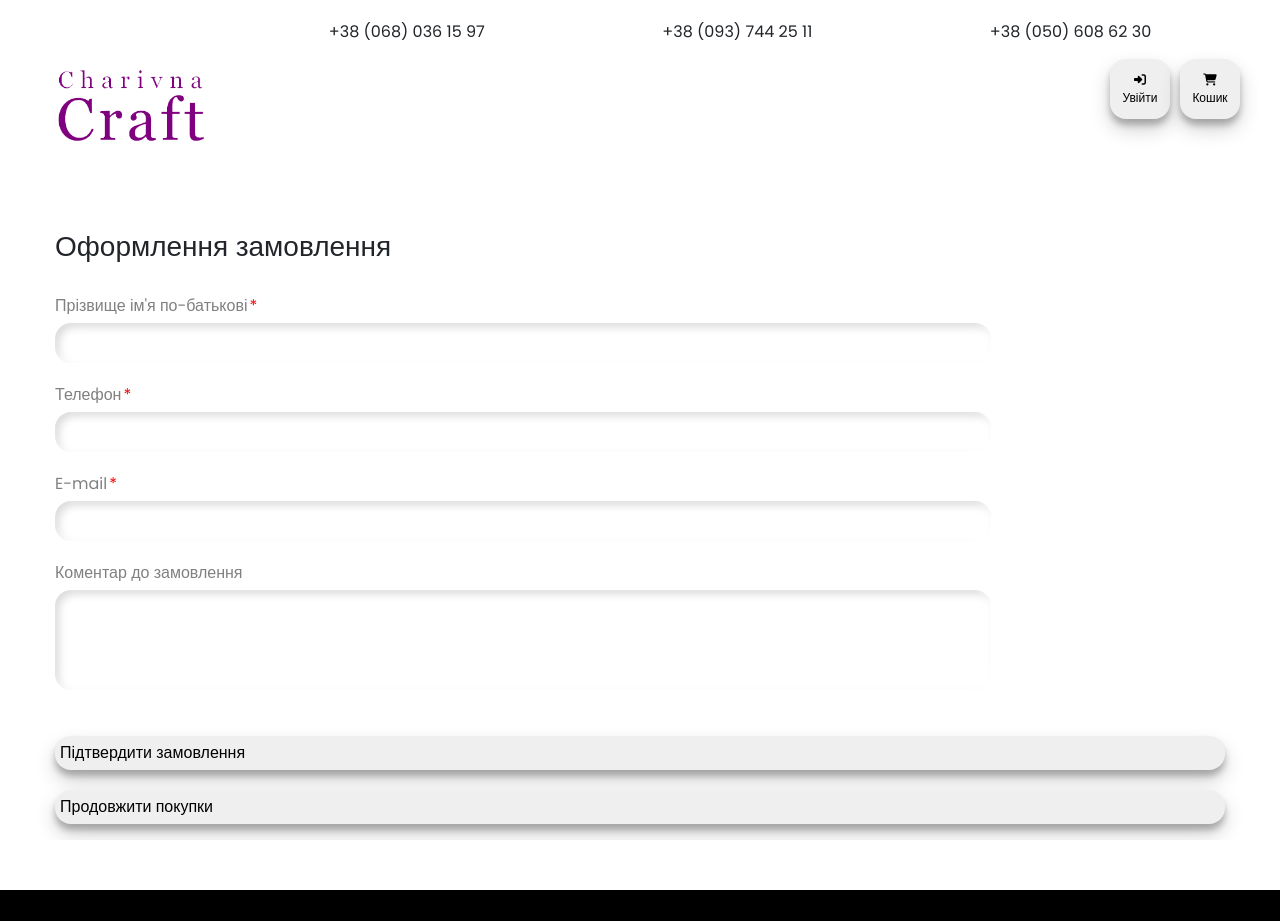
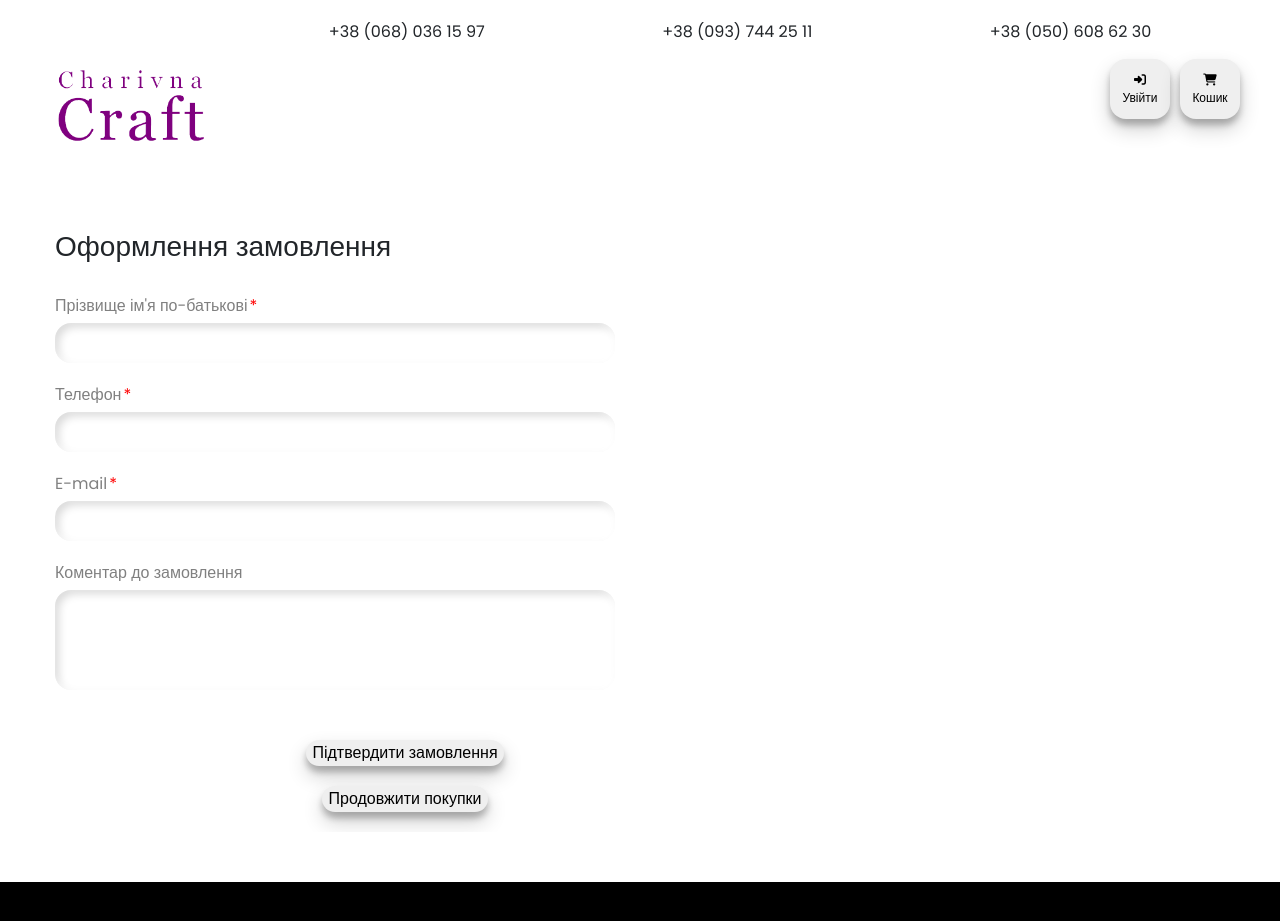
Before and after one commit to anton-sedchenko/online-store-project, a React (Vite) app in the folder client/: page /order in a window 1280 px wide. Shown: the top 921 px of the page. Built offline with nearby package versions, Linux system fonts and the light colour scheme.

Commit message:
fix: product page and order page structure changing

```diff
--- a/client/src/pages/ProductPage.jsx
+++ b/client/src/pages/ProductPage.jsx
@@ -77,7 +77,7 @@ const ProductPage = () => {
                                 onChange={(e) => setQty(Number(e.target.value))}
                             />
                         </div>
-                        <h4>Сума: {sum} грн.</h4>
+                        <p className="product__page__total__sum">Сума: {sum} грн.</p>
                         <div className="product__page__btn__container">
                             <button
                                 className="neu-btn product__page__btn"
--- a/client/src/styles/_orderPage.scss
+++ b/client/src/styles/_orderPage.scss
@@ -2,12 +2,13 @@
 
 .order__form__container {
   margin-bottom: 20px;
+  max-width: 700px;
+  width: 100%;
 }
 
 .buyer__contacts__form {
   display: flex;
   flex-direction: column;
-  align-items: center;
   width: 100%;
 }
 
@@ -39,27 +40,28 @@
 .order__form__btn__container {
   display: flex;
   flex-direction: column;
-  justify-content: center;
+  align-items: center;
   width: 100%;
-  height: 80px;
 }
 
 .order__form__confirm__btn {
   display: flex;
-  padding: 5px;
+  justify-content: center;
+  max-width: 230px;
   border: 1px solid purple;
-  border-radius: 3px;
+  border-radius: 10px;
   margin-bottom: 20px;
 }
 
 .order__form__return__btn {
   display: flex;
-  padding: 5px;
+  justify-content: center;
+  max-width: 230px;
   border: 1px solid purple;
-  border-radius: 3px;
+  border-radius: 10px;
 }
 
 .order__form__confirm__btn:hover,
 .order__form__return__btn:hover {
-  background-color: grey;
+  background-color: rgba(240, 240, 240);
 }
--- a/client/src/styles/_productPage.scss
+++ b/client/src/styles/_productPage.scss
@@ -8,6 +8,7 @@
 .product__count__container {
   display: flex;
   align-items: center;
+  margin-bottom: 15px;
 }
 
 .product__count {
@@ -19,18 +20,23 @@
   width: 80px;
 }
 
+.product__page__total__sum {
+  font-size: 20px;
+  margin-bottom: 15px;
+}
+
 .product__description {
   white-space: pre-line;
 }
 
 .product__page__btn__container {
-  text-align: center;
   height: 80px;
   padding: 15px 0;
 }
 
 .product__page__btn {
   height: 100%;
+  border: 1px solid purple;
 }
 
 .product__img__container {
```
